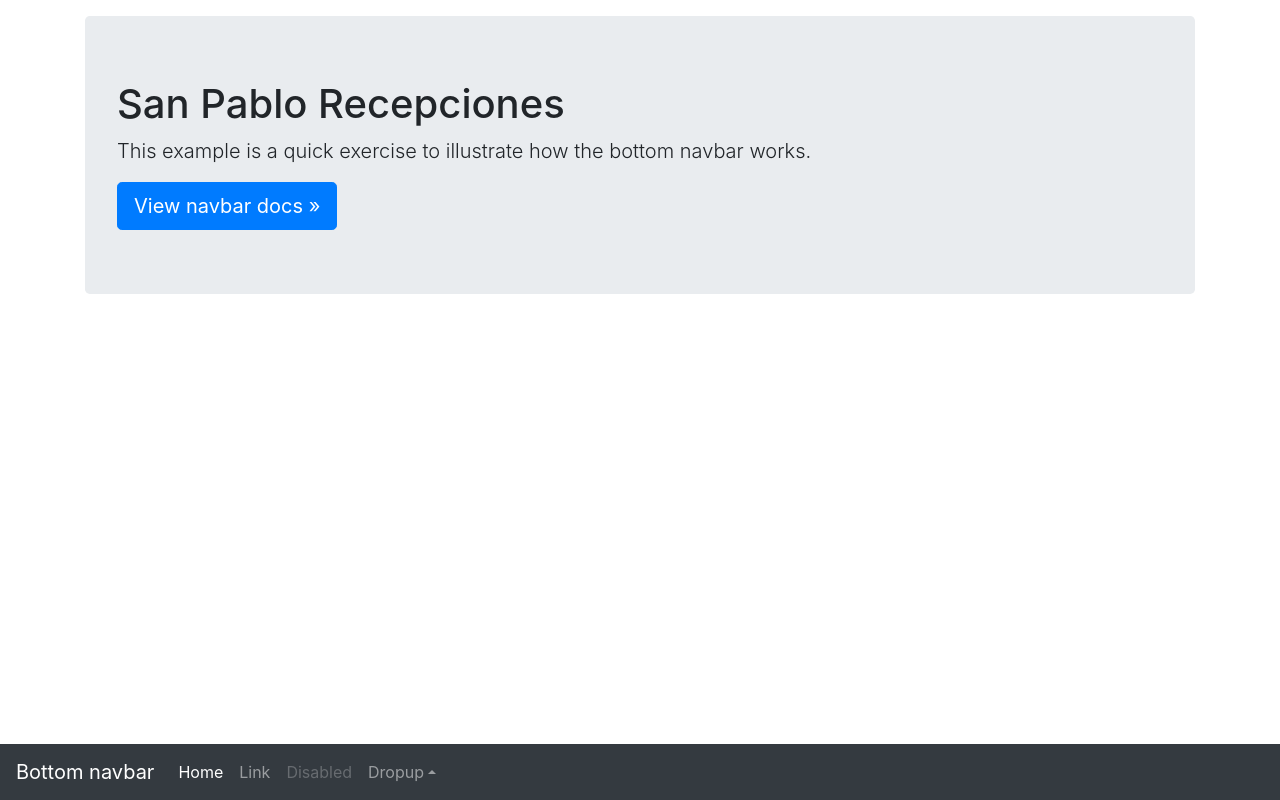
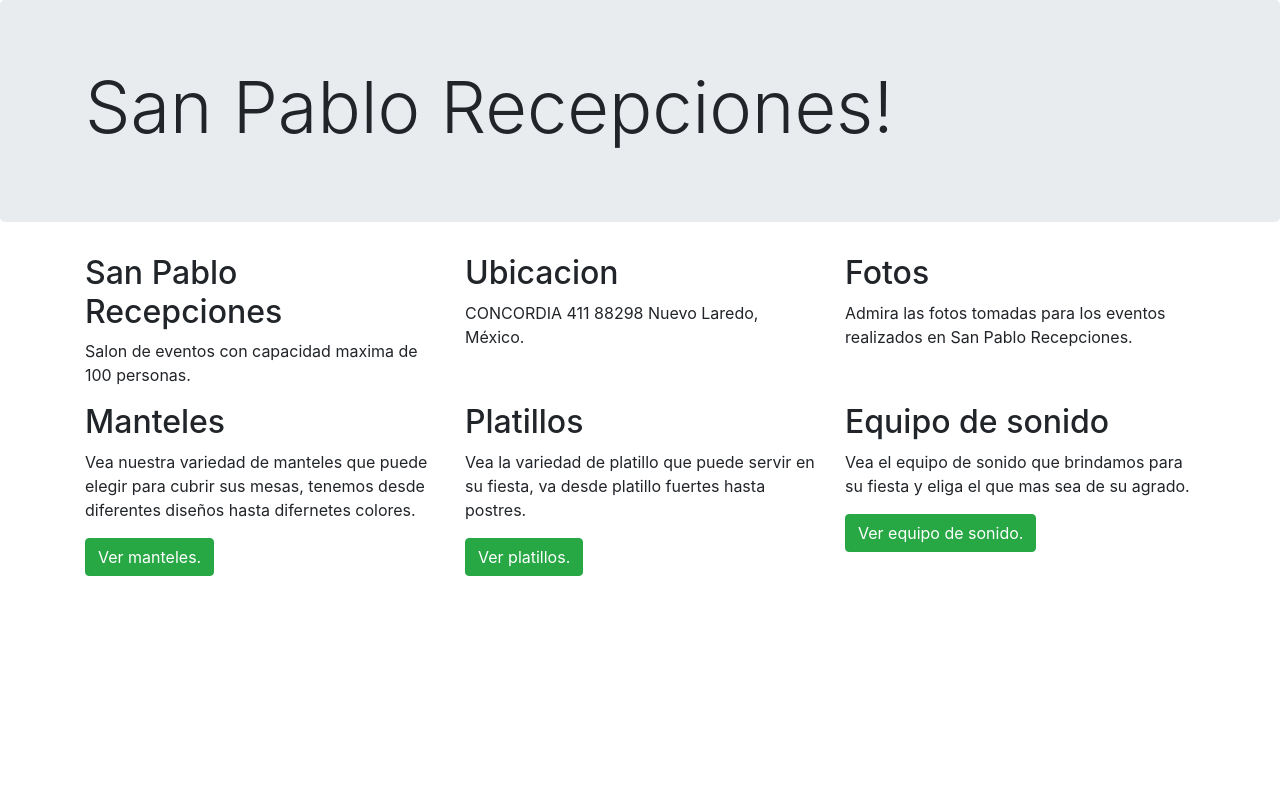
Before and after one commit to CarlosG215/17100215-SanPabloRecepciones, a website: page index.html in a window 1280 px wide. Drawn offline with nearby package versions, Linux system fonts and the light colour scheme.

Commit message:
Practica de Grid

```diff
--- a/index.html
+++ b/index.html
@@ -1,52 +1,68 @@
 <!DOCTYPE html>
 <html lang="en">
+
 <head>
-    <meta charset="UTF-8">
-    <meta name="viewport" content="width=device-width, initial-scale=1, shrink-to-fit=no">
-    <title>SanPabloRecepciones</title>
-    <link rel="stylesheet" href="node_modules/bootstrap/dist/css/bootstrap.min.css">
+  <meta charset="UTF-8">
+  <meta name="viewport" content="width=device-width, initial-scale=1, shrink-to-fit=no">
+  <title>San Pablo Recepciones</title>
+  <link rel="stylesheet" href="node_modules/bootstrap/dist/css/bootstrap.min.css">
 </head>
+
 <body>
+
+  <div class="jumbotron">
     <div class="container">
-        <div class="jumbotron mt-3">
-          <h1>San Pablo Recepciones</h1>
-          <p class="lead">This example is a quick exercise to illustrate how the bottom navbar works.</p>
-          <a class="btn btn-lg btn-primary" href="/docs/4.5/components/navbar/" role="button">View navbar docs &raquo;</a>
+      <h1 class="display-3">San Pablo Recepciones!</h1>
+    </div>
+  </div>
+
+  <div class="container">
+
+      <div class="row">
+
+        <div class="col-sm-4">
+          <h2>San Pablo Recepciones</h2>
+          <p>Salon de eventos con capacidad maxima de 100 personas. </p>
         </div>
+        <div class="col-sm-4">
+          <h2>Ubicacion</h2>
+          <p>CONCORDIA 411 88298 Nuevo Laredo, México. </p>
+        </div>
+        <div class="col-sm-4">
+          <h2>Fotos</h2>
+          <p>Admira las fotos tomadas para los eventos realizados en San Pablo Recepciones.</p>
+        </div>
+
       </div>
-      <nav class="navbar fixed-bottom navbar-expand-sm navbar-dark bg-dark">
-        <a class="navbar-brand" href="#">Bottom navbar</a>
-        <button class="navbar-toggler" type="button" data-toggle="collapse" data-target="#navbarCollapse" aria-controls="navbarCollapse" aria-expanded="false" aria-label="Toggle navigation">
-          <span class="navbar-toggler-icon"></span>
-        </button>
-        <div class="collapse navbar-collapse" id="navbarCollapse">
-          <ul class="navbar-nav mr-auto">
-            <li class="nav-item active">
-              <a class="nav-link" href="#">Home <span class="sr-only">(current)</span></a>
-            </li>
-            <li class="nav-item">
-              <a class="nav-link" href="#">Link</a>
-            </li>
-            <li class="nav-item">
-              <a class="nav-link disabled" href="#" tabindex="-1" aria-disabled="true">Disabled</a>
-            </li>
-            <li class="nav-item dropup">
-              <a class="nav-link dropdown-toggle" href="#" id="dropdown10" data-toggle="dropdown" aria-haspopup="true" aria-expanded="false">Dropup</a>
-              <div class="dropdown-menu" aria-labelledby="dropdown10">
-                <a class="dropdown-item" href="#">Action</a>
-                <a class="dropdown-item" href="#">Another action</a>
-                <a class="dropdown-item" href="#">Something else here</a>
-              </div>
-            </li>
-          </ul>
+
+      <div class="row">
+
+        <div class="col-sm-4">
+            <h2>Manteles</h2>
+            <p>Vea nuestra variedad de manteles que puede elegir para cubrir sus mesas, tenemos desde diferentes diseños hasta difernetes colores. </p>
+            <p><a class="btn btn-success" href="#" role="button">Ver manteles.</a></p>
         </div>
-      </nav>
-<!-- CSS only -->
-<link rel="stylesheet" href="https://stackpath.bootstrapcdn.com/bootstrap/4.5.2/css/bootstrap.min.css" integrity="sha384-JcKb8q3iqJ61gNV9KGb8thSsNjpSL0n8PARn9HuZOnIxN0hoP+VmmDGMN5t9UJ0Z" crossorigin="anonymous">
+        <div class="col-sm-4">
+            <h2>Platillos</h2>
+            <p>Vea la variedad de platillo que puede servir en su fiesta, va desde platillo fuertes hasta postres. </p>
+            <p><a class="btn btn-success" href="#" role="button">Ver platillos.</a></p>
+        </div>
+        <div class="col-sm-4">
+            <h2>Equipo de sonido</h2>
+            <p>Vea el equipo de sonido que brindamos para su fiesta y eliga el que mas sea de su agrado.</p>
+            <p><a class="btn btn-success" href="#" role="button">Ver equipo de sonido.</a></p>
+        </div>
 
-<!-- JS, Popper.js, and jQuery -->
-<script src="/node_modules/jquery/dist/jquery.slim.js"></script>
-<script src="/node_modules/popper.js/dist/umd/popper-utils.min.js"></script>
-<script src="/node_modules/bootstrap/dist/js/bootstrap.bundle.min.js"></script>
+      </div>
+
+  </div>
+
+      <!-- CSS only -->
+      <link rel="stylesheet" href="https://stackpath.bootstrapcdn.com/bootstrap/4.5.2/css/bootstrap.min.css"
+        integrity="sha384-JcKb8q3iqJ61gNV9KGb8thSsNjpSL0n8PARn9HuZOnIxN0hoP+VmmDGMN5t9UJ0Z" crossorigin="anonymous">
+
+      <script src="node_modules/jquery/dist/jquery.min.js"></script>
+      <script src="node_modules/popper.js/dist/popper.min.js"></script>
+      <script src="node_modules/bootstrap/dist/js/bootstrap.min.js"></script>
 </body>
 </html>
```
